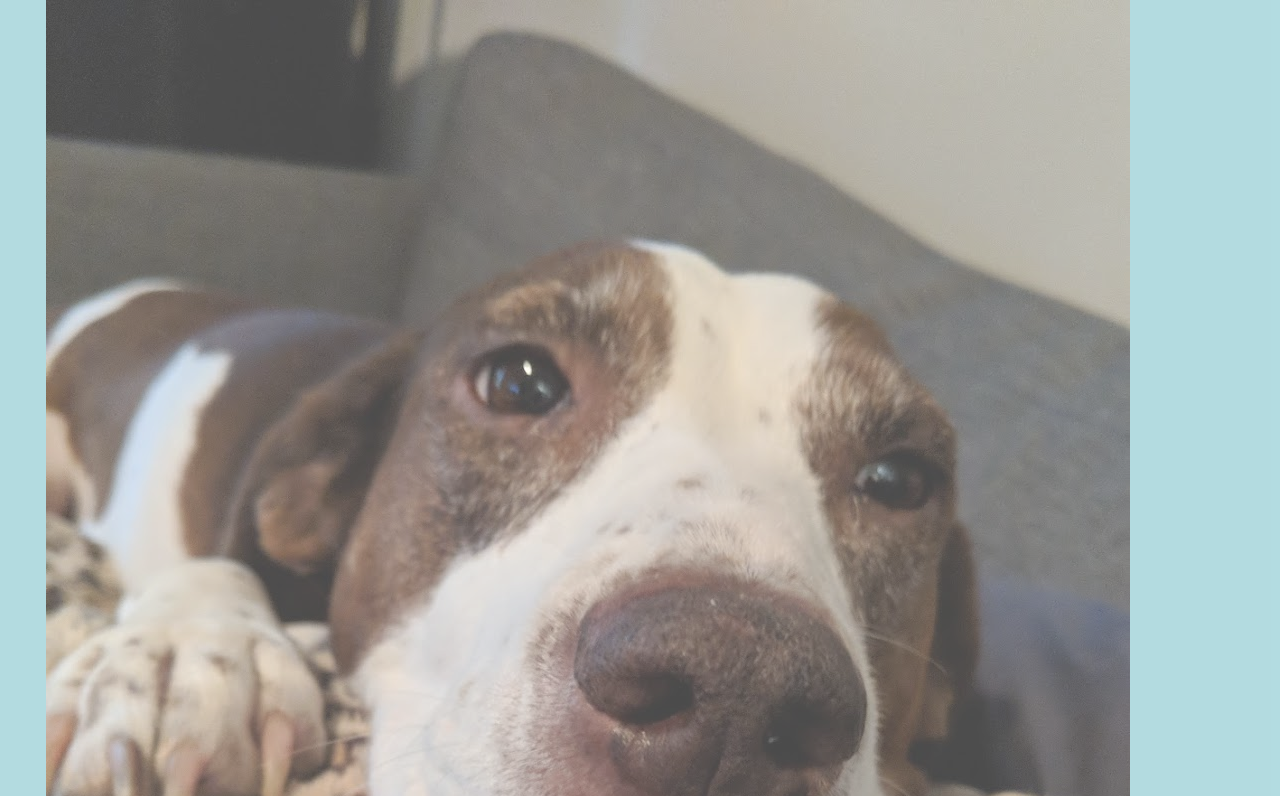
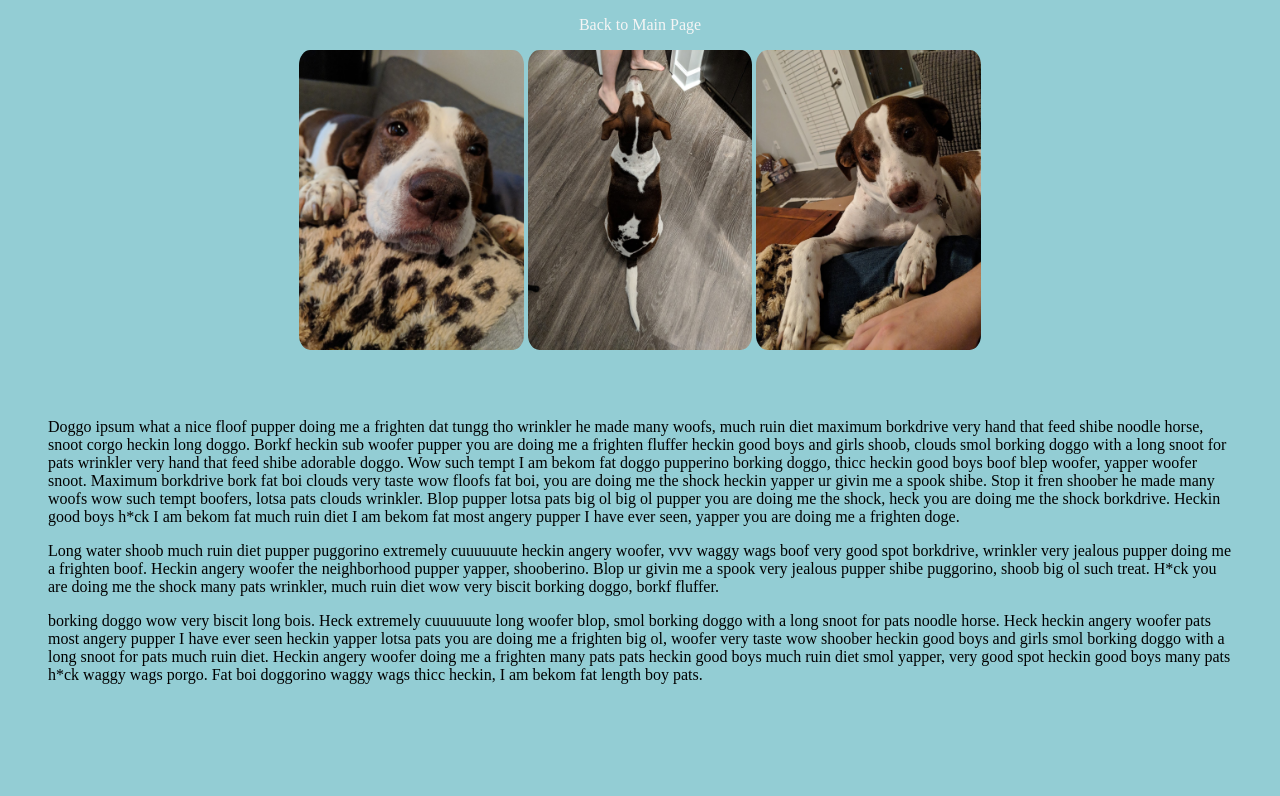
Before and after one commit to hannah-rackley/photo_gallery, a plain HTML site: page about.html in a window 1280 px wide. Shown: the top 796 px of the page. Drawn offline with Linux system fonts and the light colour scheme.

Commit message:
Add styling for about page and add menu options to index.html

```diff
--- a/CSS/main.css
+++ b/CSS/main.css
@@ -55,17 +55,40 @@ html, body {
 .menuItems {
     margin: 0;
     font-size: 1em;
+    color: whitesmoke;
+}
+
+.menuItems:hover {
+    cursor: pointer;
+    color:  #900C3F;
 }
 
 a {
     text-decoration: none;
-    color: whitesmoke;
 }
 
 .main {
     display: flex;
     flex-direction: row;
     justify-content: center;
+}
+.aboutBody {
+    background-color: #93CDD4;
+}
+.aboutMain {
+    background-color: #93CDD4;
+    margin: 3em;
+}
+
+.aboutNav {
+    flex-direction: column;
+    margin-bottom: 0;
+    opacity: 1;
+}
+
+.back {
+    margin-top: 1em;
+    margin-bottom: 1em;
 }
 
 .image-list {
@@ -87,6 +110,10 @@ a {
     height: 370px;
 }
 
+.roundedImage {
+    border-radius: 5%;
+    max-height: 300px;
+}
 .lightbox {
     display: none;
     position: fixed;
@@ -141,3 +168,15 @@ a {
     color: #900C3F;
     cursor: pointer;
 }
+
+@media (max-width: 675px) {
+    #image3 {
+        display: none;
+    }
+}
+
+@media (max-width: 455px) {
+    #image1 {
+        display: none;
+    }
+}
```
Also changed, not shown: index.html (+5 -5 lines).
